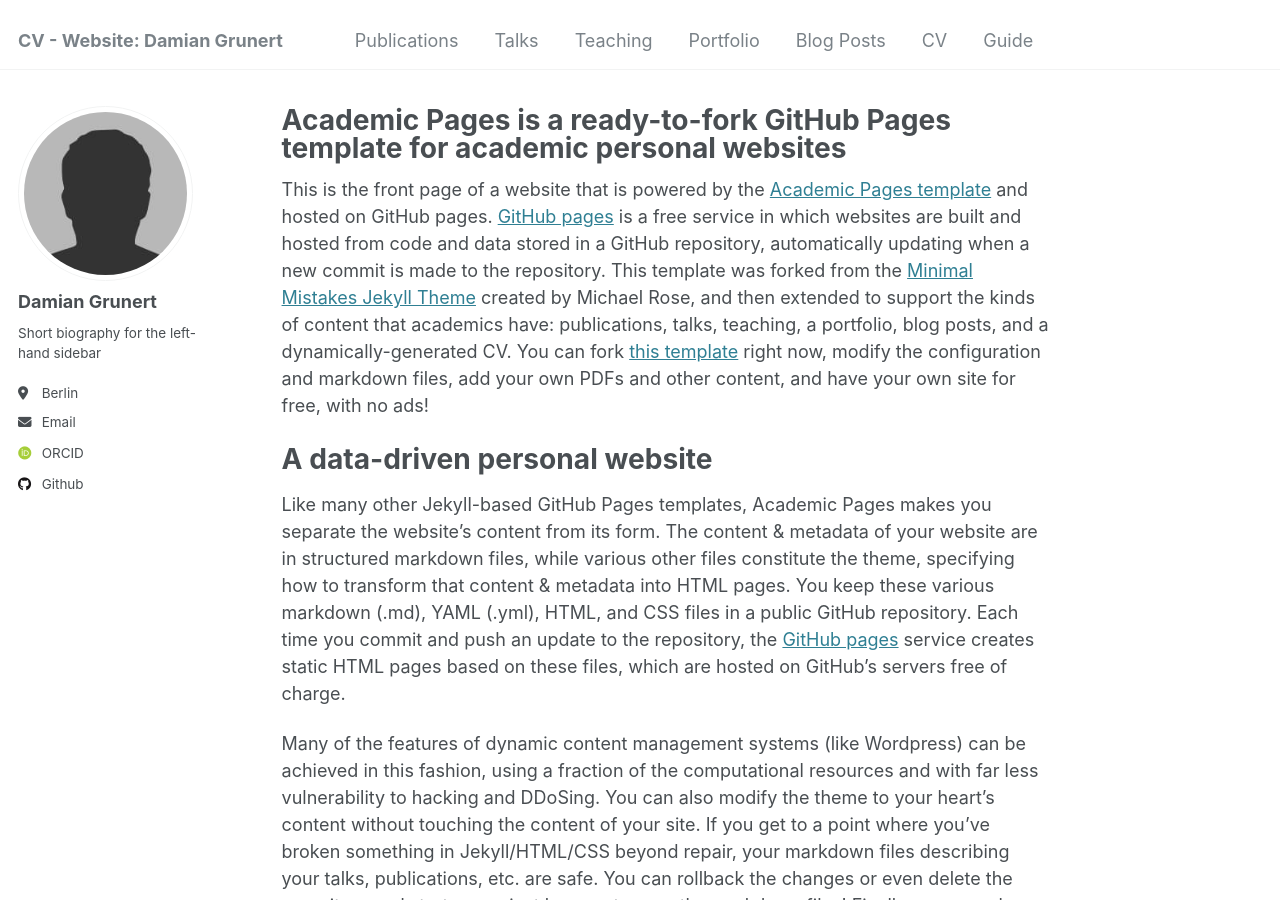
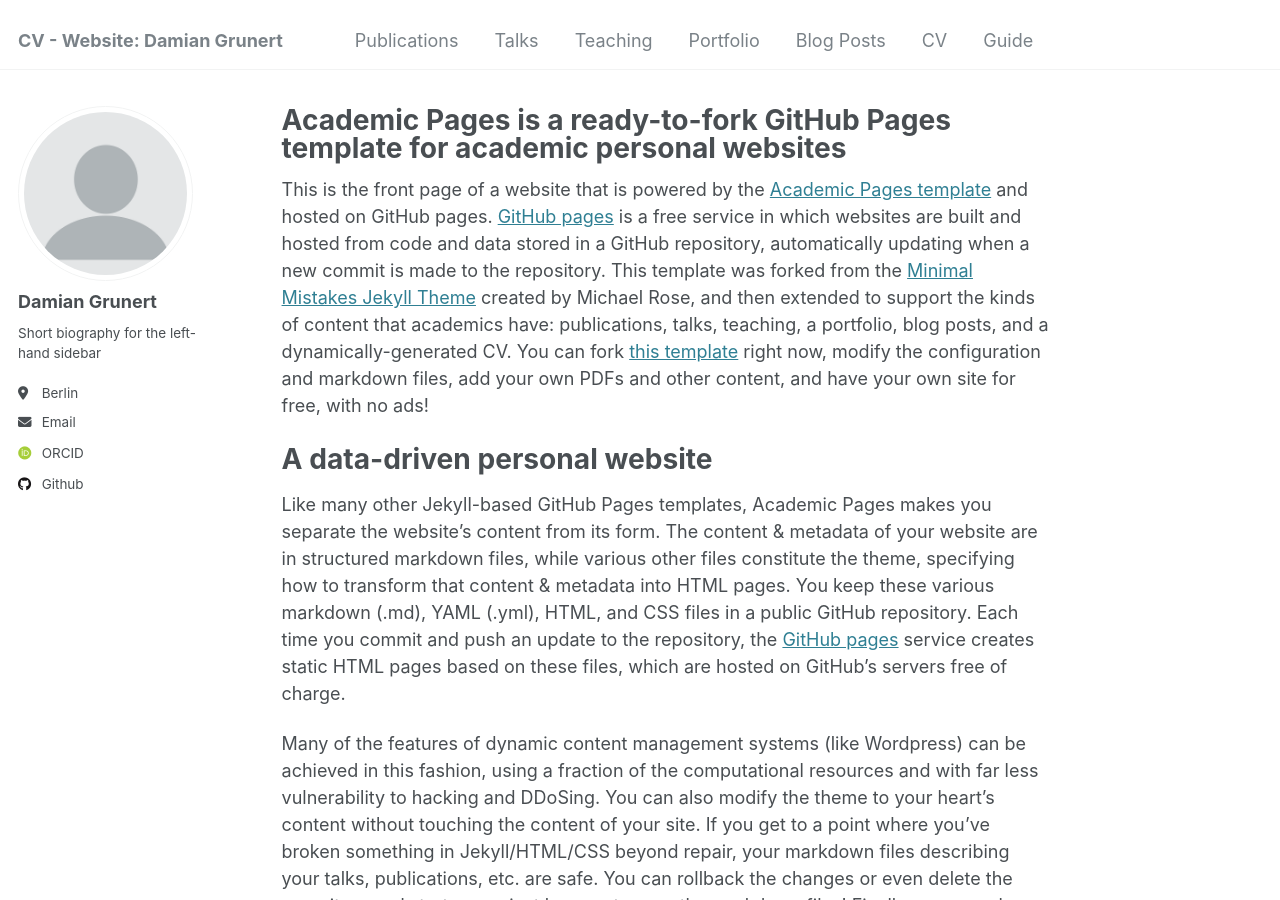
Before and after one commit to Omycron83/Website, a Jekyll site: the page built from _pages/about.md, in a window 1280 px wide and 900 px high. Built offline with Jekyll 4.4.1, drawn with Linux system fonts in a browser that asks for light colours; some web fonts are replaced.

Commit message:
Trigger rebuild

```diff
--- a/_config.yml
+++ b/_config.yml
@@ -13,7 +13,7 @@ title_separator          : "-"
 name                     : &name "Damian Grunert"
 description              : &description "personal description"
 url                      : "https://Omycron83.github.io" # the base hostname & protocol for your site e.g. "https://[your GitHub username].github.io"
-baseurl                  : "" # the subpath of your site, e.g. "/blog"
+baseurl                  : "/Website" # the subpath of your site, e.g. "/blog"
 repository               : "Omycron83/Website.github.io"
 
 # Site Author - The following control what appear as part of the author content on the side bar.
@@ -21,7 +21,7 @@ repository               : "Omycron83/Website.github.io"
 #               Additional customization can be done by editing /_includes/author-profile.html
 author:
   # Biographic information
-  avatar           : "bio-photo.jpg"
+  avatar           : "profile.png"
   name             : "Damian Grunert"
   pronouns         : # example: "she/her"
   bio              : "Short biography for the left-hand sidebar"
```
